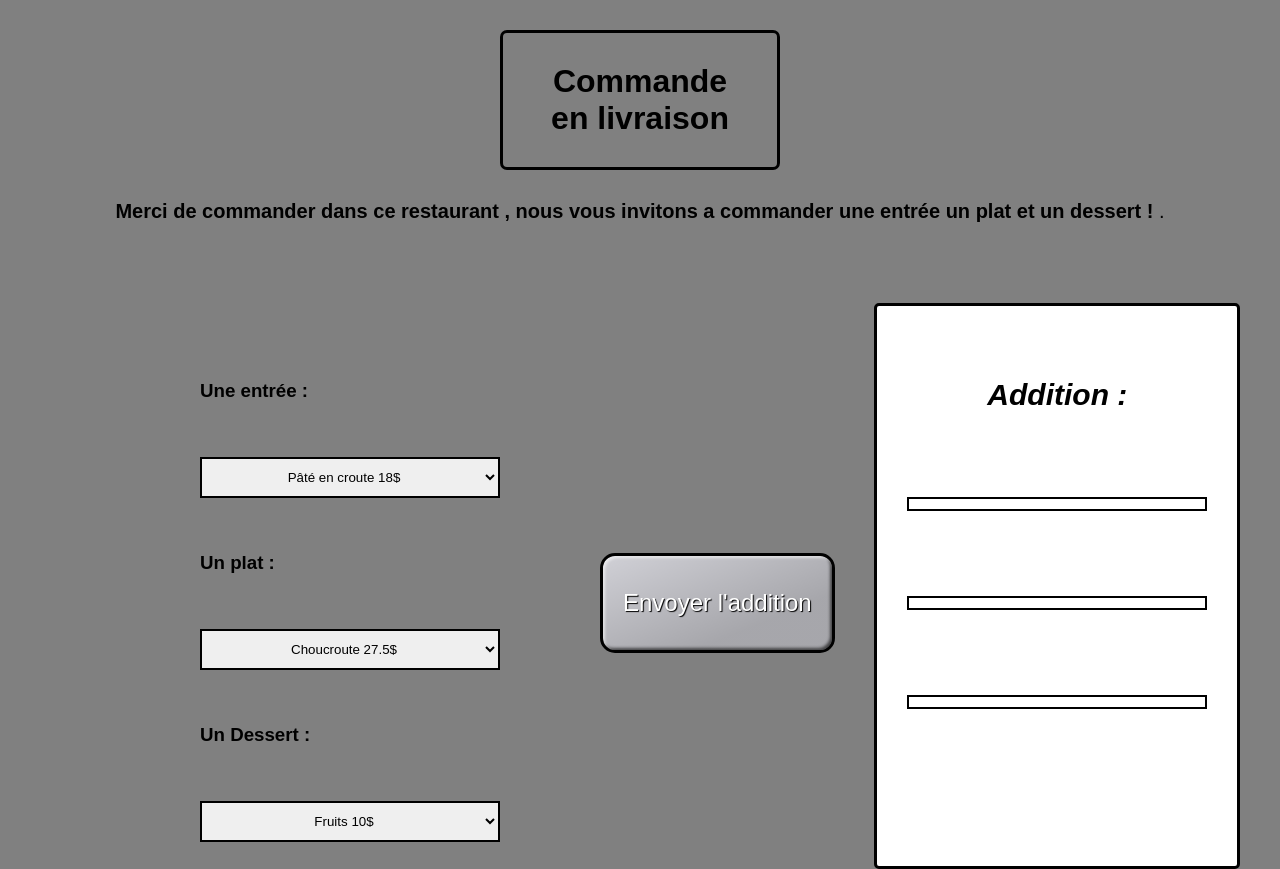
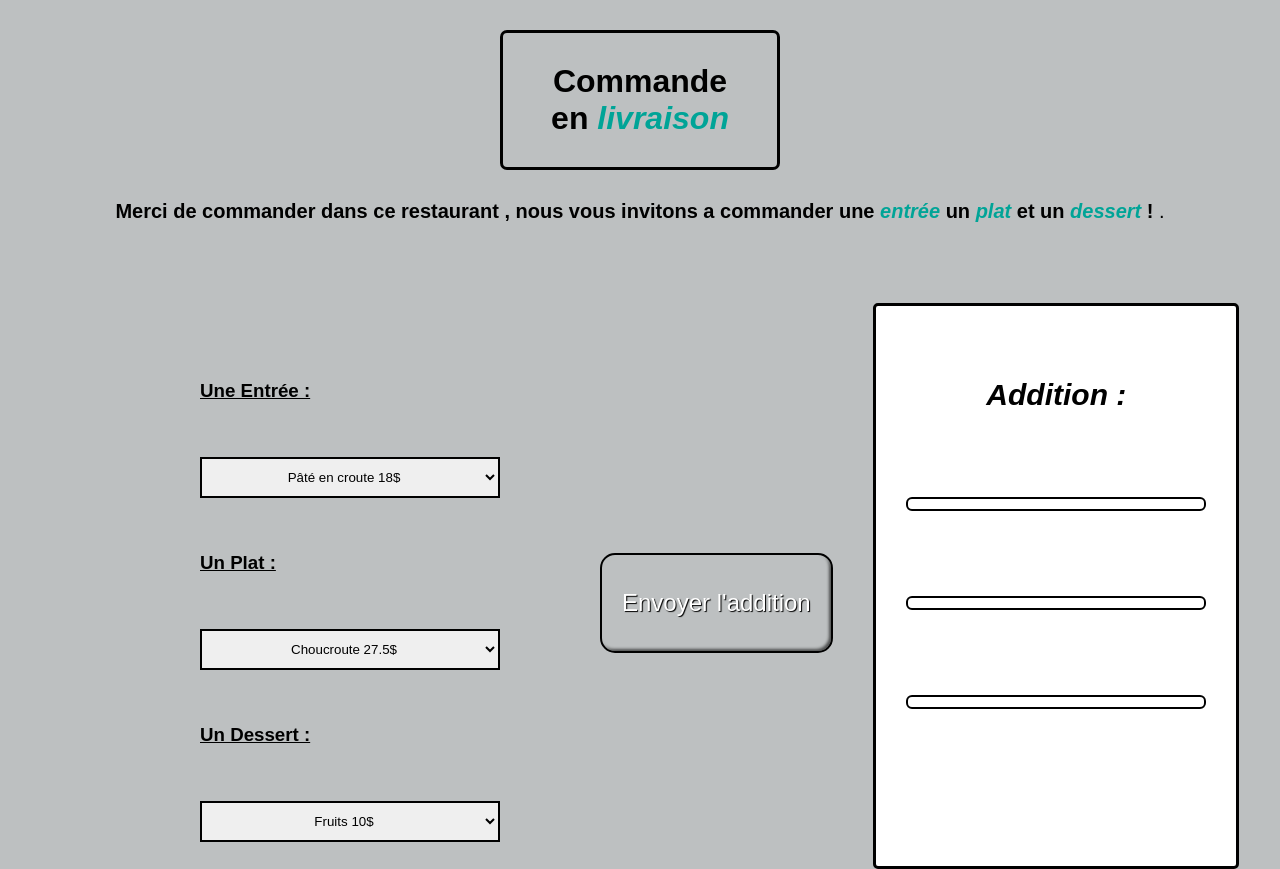
Before and after one commit to Tromeuss/RestaurantTP, a plain HTML site: page index.html in a window 1280 px wide. Shown: the top 869 px of the page. Drawn offline with Linux system fonts and the light colour scheme.

Commit message:
version final avec couleur

```diff
--- a/index.html
+++ b/index.html
@@ -10,11 +10,11 @@
 
 
 
-   <header><h1> Commande en livraison</h1></header>           <!-- header avec titre -->
+   <header><h1> Commande en <em>livraison</em></h1></header>           <!-- header avec titre -->
 
 
   <p class="intro"> <b>Merci de commander dans ce restaurant , nous vous invitons a commander
-     une entrée un plat et un dessert ! </b>.</p>
+     une <em>entrée</em> un <em>plat</em> et un <em>dessert</em> ! </b>.</p>
 
 
   </head>
@@ -26,7 +26,7 @@
 
  <section>
     <div>
-      <h3 class="titre">Une entrée :</h3>
+      <h3 class="titre">Une Entrée :</h3>
     <select name="box1" id="box1">
 
       <option value="12.5">Crudités 12.5$ </option>
@@ -34,7 +34,7 @@
       <option value="9.5">Œufs Mayonnaise 9.5$</option>
       <option value="24.75">Avocats 24.75$</option>
     </select>
-    <h3 class="titre">Un plat :</h3>
+    <h3 class="titre">Un Plat :</h3>
     <select name="box2" id="box2">
 
         <option value="30">Steak-Frites 30$ </option>
--- a/style.css
+++ b/style.css
@@ -4,7 +4,10 @@
     padding: 0px;
     font-family: Arial, Helvetica, sans-serif;
     }
-
+    :root
+    {
+        --primaire: 	#00A497;
+    }
     header
     {
         text-align: center;
@@ -19,6 +22,10 @@
 
     }
 
+    em
+    {
+        color: var(--primaire);
+    }
     h1
     {
         padding: 30px;
@@ -53,6 +60,7 @@
     .titre
     {
         color: black;
+        text-decoration: underline;
     }
 
 
@@ -80,9 +88,17 @@
         width:  auto;
         height: 100px;
         margin-top: 300px;
-        border: 3px solid black;
+        border: 2px solid black;
 
     }
+
+    input:hover
+    {
+        border: 2px solid var(--primaire);
+
+
+    }
+
     .styled {
         line-height: 1;
         padding-top: 20px;
@@ -96,9 +112,9 @@
         color: #fff;
         text-shadow: 1px 1px 1px #000;
         border-radius: 15px;
-        background-color: rgb(208, 208, 214);
-        background-image: linear-gradient(to top left, rgba(0, 0, 0, 0.2), rgba(0, 0, 0, 0.2) 30%, rgba(0, 0, 0, 0));
-        box-shadow: inset 2px 2px 3px rgba(255, 255, 255, 0.6), inset -2px -2px 3px rgba(0, 0, 0, 0.6);
+        background-color: #BDC0C1;
+        background-image: linear-gradient(to top left, #BDC0C1, #BDC0C1 30%, #BDC0C1);
+        box-shadow: inset 2px 2px 3px #BDC0C1, inset -2px -2px 3px rgba(0, 0, 0, 0.6);
     }
 
     .styled:hover {
@@ -135,7 +151,7 @@
 
 
     body{
-        background-color: gray;
+        background-color: #BDC0C1;
 
     }
 
@@ -143,7 +159,7 @@
     footer
     {
         margin-top: 30px;
-        background-color: black;
+        background-color: var(--primaire);
         width: auto;
         height: 150px;
         color: white;
@@ -157,7 +173,7 @@
     h3
     {
         text-decoration: none;
-        color: gray;
+        color: white;
     }
 
     .addi
@@ -168,4 +184,14 @@
         height: auto;
         padding: 5px;
         font-style: italic;
+        border-radius: 6px;
+        transition: all 500ms ease-in-out;
+        cursor: pointer;
     }
+
+    .addi:hover
+    {
+        box-shadow: 0 5px 10px rgba(0, 0, 0, 0.1);
+        transform: scale(1.2);
+        border: 2px solid var(--primaire);
+    }
```
